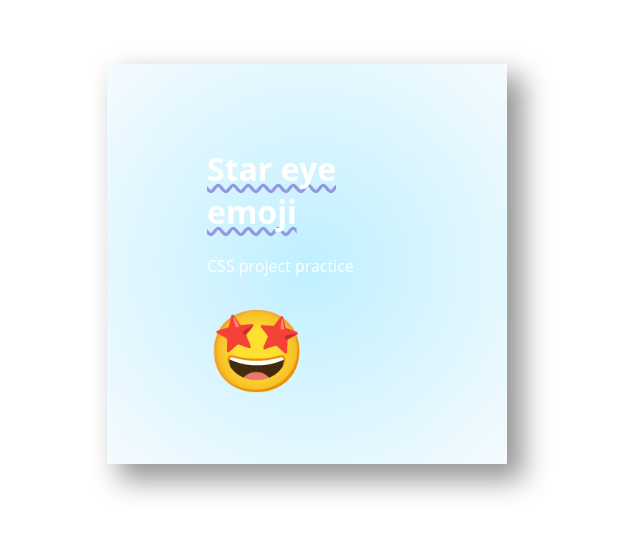
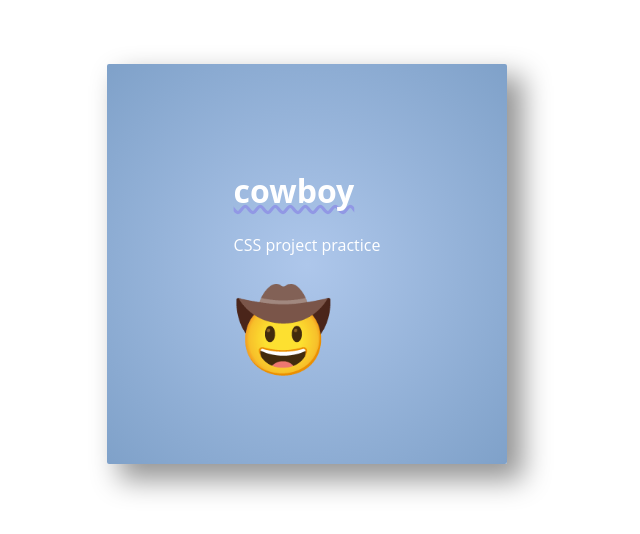
Before and after one commit to NikkiKes/css-projects, a plain HTML site: page cowboy.html in a window 1280 px wide. Shown: the part 136-670 px from the top of the page, without its empty margins (333-973 px from the left). Drawn offline with Linux system fonts and the light colour scheme.

Commit message:
Update and rename stareyecon.html to cowboy.html

```diff
--- a/stareyecon.html
+++ b/cowboy.html
@@ -17,7 +17,8 @@
   margin-left: -200px;
   border-radius: 2px;
   overflow: hidden;
-  background: radial-gradient(#BFF0FF, #F5FBFF);
+  background: radial-gradient(#AEC7EB,#7FA1C9
+);
   color: #fff;
   font-family: "Open Sans", Helvetica, sans-serif;
   box-shadow: 14px 14px 28px 2px rgba(0, 0, 0, 0.42);
@@ -41,9 +42,9 @@ h1 {
 <body>
     <div class="frame">
         <div class="center">
-              <h1>Star eye emoji</h1>
+              <h1>cowboy</h1>
               <p>CSS project practice</p>
-              <span style='font-size:80px;'>&#129321;</span>
+              <span style='font-size:80px;'>&#x1F920;</span>
         </div>
       </div>
 </body>
```
